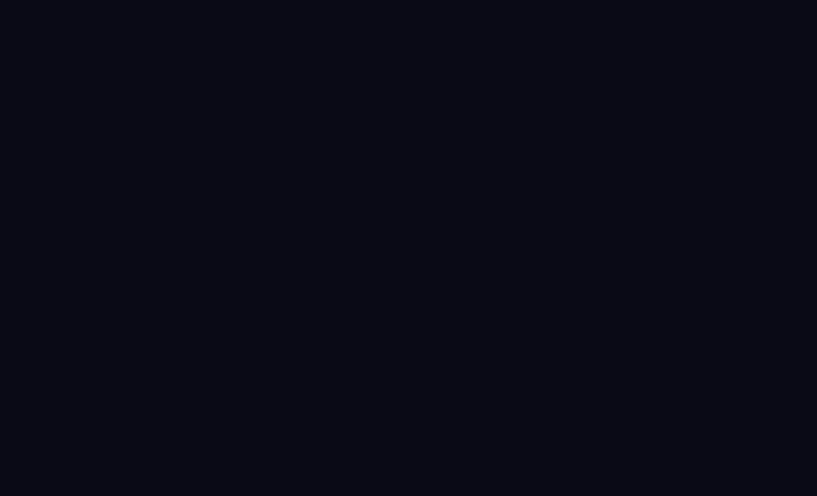
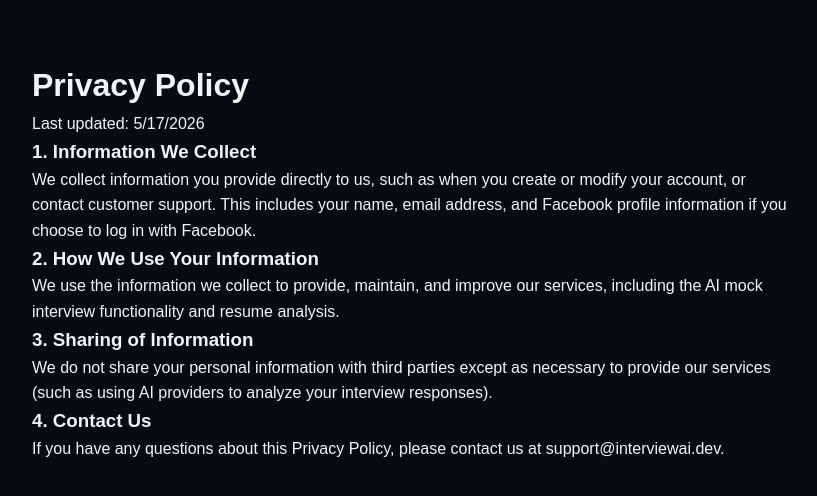
Before and after one commit to Gagan004-coder/interviewai, a React (Vite) app: page /privacy in a window 1280 px wide. Before the commit this address had no page. Shown: the top 496 px of the page, without its empty margins (228-1045 px from the left). Built offline with nearby package versions, Linux system fonts and the light colour scheme.

Commit message:
Add Privacy Policy and Terms of Service pages and routes

```diff
--- a/src/App.jsx
+++ b/src/App.jsx
@@ -10,6 +10,8 @@ import Layout from './components/Layout'
 import CompanyDashboard from './pages/CompanyDashboard'
 import AdminDashboard from './pages/AdminDashboard'
 import SecureInterview from './pages/SecureInterview'
+import Privacy from './pages/Privacy'
+import Terms from './pages/Terms'
 
 function ProtectedRoute({ children }) {
   const token = localStorage.getItem('iai_token')
@@ -22,6 +24,8 @@ export default function App() {
       <Routes>
         <Route path="/" element={<LandingPage />} />
         <Route path="/auth" element={<Auth />} />
+        <Route path="/privacy" element={<Privacy />} />
+        <Route path="/terms" element={<Terms />} />
         <Route path="/app" element={<ProtectedRoute><Layout /></ProtectedRoute>}>
           <Route index element={<Dashboard />} />
           <Route path="resume" element={<ResumeAnalyzer />} />
--- /dev/null
+++ b/src/pages/Privacy.jsx
@@ -0,0 +1,20 @@
+export default function Privacy() {
+  return (
+    <div style={{ maxWidth: 800, margin: '40px auto', padding: '20px', fontFamily: 'sans-serif', color: 'var(--text-color)' }}>
+      <h1>Privacy Policy</h1>
+      <p>Last updated: {new Date().toLocaleDateString()}</p>
+
+      <h3>1. Information We Collect</h3>
+      <p>We collect information you provide directly to us, such as when you create or modify your account, or contact customer support. This includes your name, email address, and Facebook profile information if you choose to log in with Facebook.</p>
+
+      <h3>2. How We Use Your Information</h3>
+      <p>We use the information we collect to provide, maintain, and improve our services, including the AI mock interview functionality and resume analysis.</p>
+
+      <h3>3. Sharing of Information</h3>
+      <p>We do not share your personal information with third parties except as necessary to provide our services (such as using AI providers to analyze your interview responses).</p>
+
+      <h3>4. Contact Us</h3>
+      <p>If you have any questions about this Privacy Policy, please contact us at support@interviewai.dev.</p>
+    </div>
+  )
+}
--- /dev/null
+++ b/src/pages/Terms.jsx
@@ -0,0 +1,20 @@
+export default function Terms() {
+  return (
+    <div style={{ maxWidth: 800, margin: '40px auto', padding: '20px', fontFamily: 'sans-serif', color: 'var(--text-color)' }}>
+      <h1>Terms of Service</h1>
+      <p>Last updated: {new Date().toLocaleDateString()}</p>
+
+      <h3>1. Acceptance of Terms</h3>
+      <p>By accessing or using InterviewAI, you agree to be bound by these Terms. If you disagree with any part of the terms, then you may not access the service.</p>
+
+      <h3>2. Description of Service</h3>
+      <p>InterviewAI provides an AI-powered platform for mock interviews and resume analysis. We reserve the right to withdraw or amend our service without notice.</p>
+
+      <h3>3. User Accounts</h3>
+      <p>When you create an account with us, you must provide accurate, complete, and current information. Failure to do so constitutes a breach of the Terms.</p>
+
+      <h3>4. Termination</h3>
+      <p>We may terminate or suspend access to our service immediately, without prior notice or liability, for any reason whatsoever.</p>
+    </div>
+  )
+}
```
